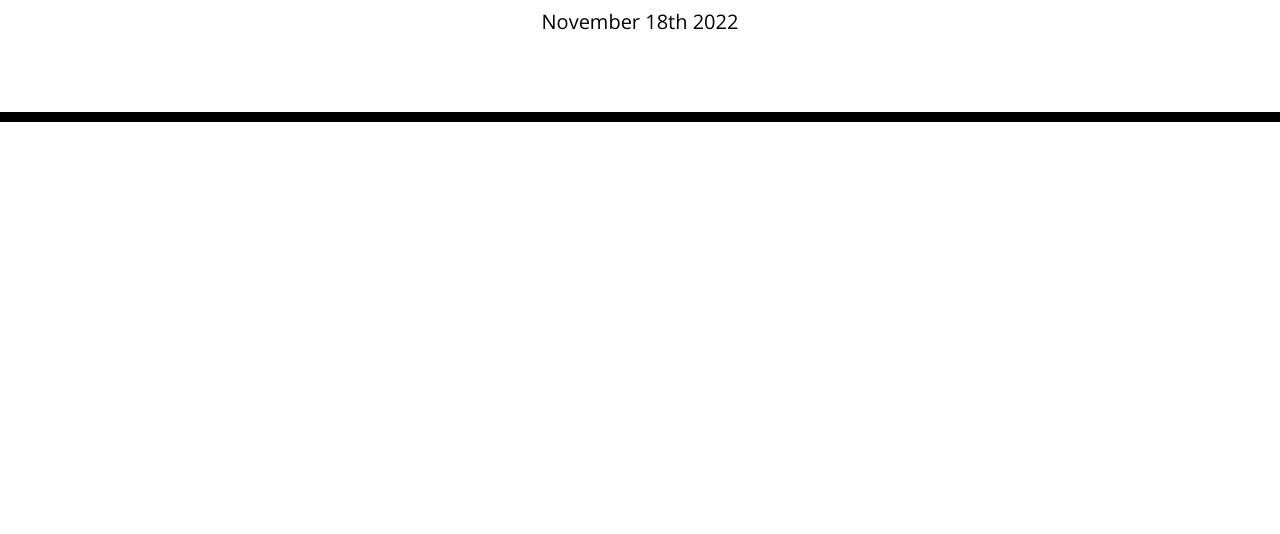
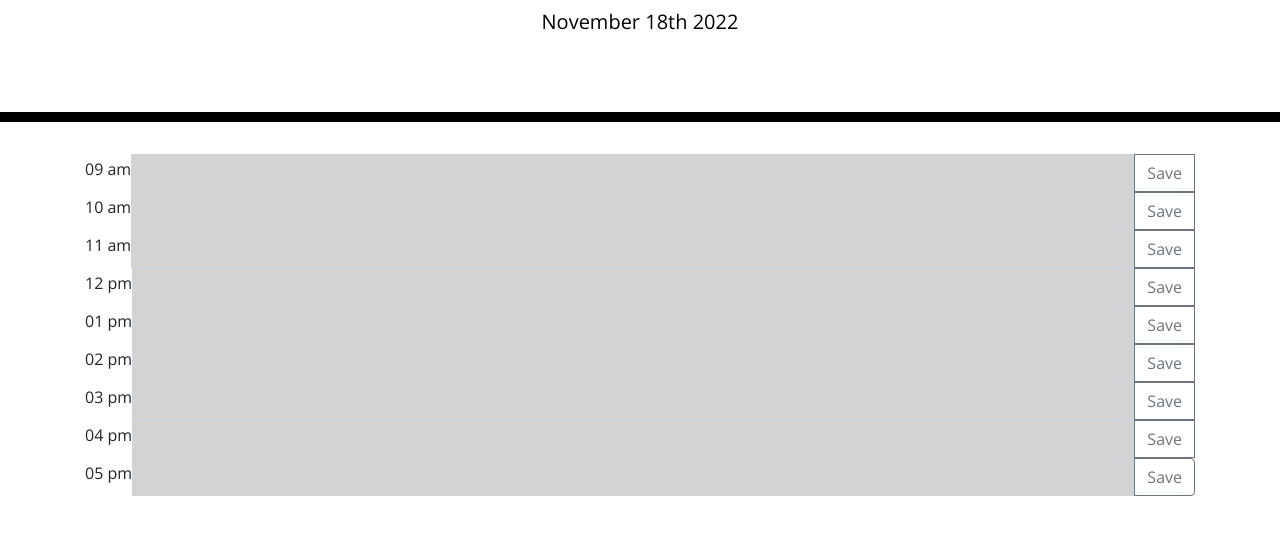
Before and after one commit to schrolan/work-day-scheduler, a plain HTML site: page index.html in a window 1280 px wide. Shown: the part 182-716 px from the top of the page. Drawn offline with nearby package versions, Linux system fonts and the light colour scheme.

Commit message:
Added a bunch of stuff

```diff
--- a/assets/script.js
+++ b/assets/script.js
@@ -1,3 +1,38 @@
-var dateDisplay = $('#currentDay')
+var dateDisplay = $('#currentDay');
+var label = document.getElementsByClassName('form-inline');
+var textBox = document.getElementsByClassName('form-control');
+var index = 0;
+var rows = document.getElementsByClassName('form-control')
 
 dateDisplay.text(moment().format("MMMM Do YYYY"))
+
+var hour = moment().format("HH");
+console.log(hour)
+
+
+
+function changeColor() {
+  var ids = Array();
+  for( i=9; i<18; i++ ) {
+    ids.push(i)
+  };
+  ids.forEach(id => {
+    console.log(id)
+    if (id>hour) {
+      document.getElementById(id).classList.add("future")
+    } else if (id == hour) {
+      document.getElementById(id).classList.add("present")
+    } else {
+      document.getElementById(id).classList.add("past")
+    }
+  })
+}
+
+
+window.addEventListener("load", (event) => {
+  changeColor()
+});
+
+function saveText() {
+  localStorage.setItem()
+}
--- a/index.html
+++ b/index.html
@@ -28,8 +28,63 @@
       <p class="lead">A simple calendar app for scheduling your work day</p>
       <p id="currentDay" class="lead"></p>
     </header>
-    <div class="container">
+    <div class="container" id="time-block">
       <!-- Timeblocks go here -->
+      <div class="input-group mb-3">
+       <label class="form-inline">09 am</label> <input type="text" class="form-control"  aria-label="Recipient's username" aria-describedby="basic-addon2" id="9">
+        <div class="input-group-append">
+          <button class="btn btn-outline-secondary" type="button" onclick="saveText()">Save</button>
+        </div>
+
+      <div class="input-group mb-3">
+        <label class="form-inline">10 am</label> <input type="text" class="form-control"  aria-label="Recipient's username" aria-describedby="basic-addon2" id="10">
+         <div class="input-group-append">
+           <button class="btn btn-outline-secondary" type="button">Save</button>
+         </div>
+
+       <div class="input-group mb-3">
+        <label class="form-inline">11 am</label> <input type="text" class="form-control"  aria-label="Recipient's username" aria-describedby="basic-addon2" id="11">
+         <div class="input-group-append">
+           <button class="btn btn-outline-secondary" type="button">Save</button>
+         </div>
+
+       <div class="input-group mb-3">
+        <label class="form-inline">12 pm</label> <input type="text" class="form-control"  aria-label="Recipient's username" aria-describedby="basic-addon2" id="12">
+         <div class="input-group-append">
+           <button class="btn btn-outline-secondary" type="button">Save</button>
+         </div>
+
+       <div class="input-group mb-3">
+        <label class="form-inline">01 pm</label> <input type="text" class="form-control"  aria-label="Recipient's username" aria-describedby="basic-addon2" id="13">
+         <div class="input-group-append">
+           <button class="btn btn-outline-secondary" type="button">Save</button>
+         </div>
+
+       <div class="input-group mb-3">
+        <label class="form-inline">02 pm</label> <input type="text" class="form-control"  aria-label="Recipient's username" aria-describedby="basic-addon2" id="14">
+         <div class="input-group-append">
+           <button class="btn btn-outline-secondary" type="button">Save</button>
+         </div>
+
+       <div class="input-group mb-3">
+        <label class="form-inline">03 pm</label> <input type="text" class="form-control"  aria-label="Recipient's username" aria-describedby="basic-addon2" id="15">
+         <div class="input-group-append">
+           <button class="btn btn-outline-secondary" type="button">Save</button>
+         </div>
+
+       <div class="input-group mb-3">
+        <label class="form-inline">04 pm</label> <input type="text" class="form-control"  aria-label="Recipient's username" aria-describedby="basic-addon2" id="16">
+         <div class="input-group-append">
+           <button class="btn btn-outline-secondary" type="button">Save</button>
+         </div>
+
+         <div class="input-group mb-3">
+          <label class="form-inline">05 pm</label> <input type="text" class="form-control"  aria-label="Recipient's username" aria-describedby="basic-addon2" id="17">
+           <div class="input-group-append">
+             <button class="btn btn-outline-secondary" type="button">Save</button>
+           </div>
+
+       </div>
     </div>
 
     <script src="https://code.jquery.com/jquery-3.4.1.min.js"></script>
```
